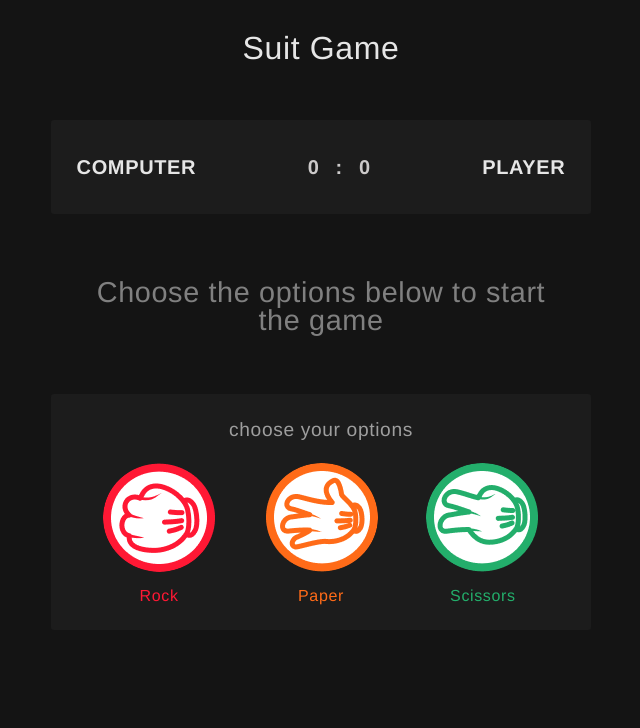
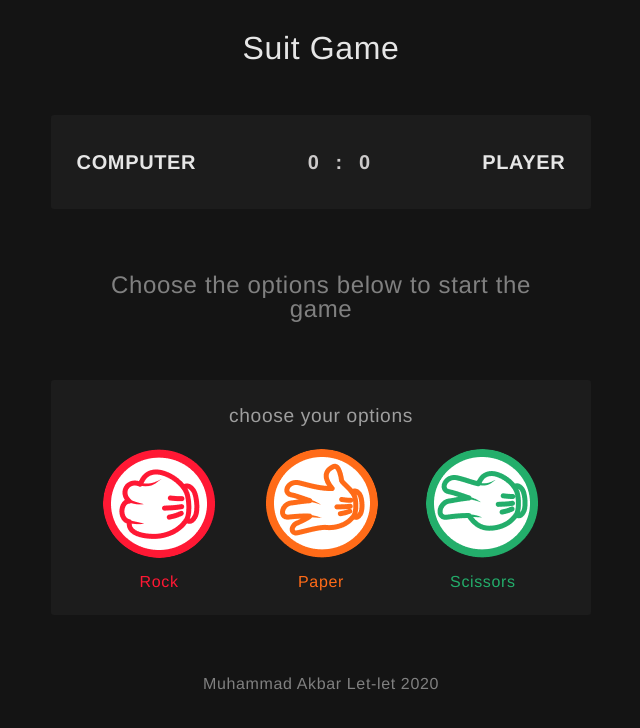
Before and after one commit to MuhammadAkbar11/rock-paper-scissors, a plain HTML site: page index.html in a window 1280 px wide. Shown: the whole page, without its empty margins (319-959 px from the left). Drawn offline with Linux system fonts and the light colour scheme.

Commit message:
tambah footer component

```diff
--- a/index.html
+++ b/index.html
@@ -63,7 +63,13 @@
                 </div>
             </div>
         </div>
+        <!-- <section clas ></section> -->
     </main>
+
+    <footer>
+        <h1>Muhammad Akbar Let-let 2020</h1>
+    </footer>
+
     <script src="main.js"></script>
 </body>
 
--- /dev/null
+++ b/scss/_footer.scss
@@ -0,0 +1,7 @@
+footer {
+  padding: 0.8rem 1rem;
+  color: grey;
+  margin-top: 3rem;
+  margin-bottom: 0px;
+  text-align: center;
+}
--- a/scss/_header.scss
+++ b/scss/_header.scss
@@ -1,5 +1,5 @@
 .header {
-  padding: 1rem 2rem;
+  padding: 1rem 1rem;
   display: flex;
   justify-content: center;
   font-size: 32px;
--- a/scss/_result.scss
+++ b/scss/_result.scss
@@ -10,7 +10,7 @@
   // background-color: lighten($body-color, $amount: 3);
 
   &-start {
-    font-size: 1.8rem;
+    font-size: 1.5rem;
     text-align: center;
     color: grey;
 
--- a/scss/_score.scss
+++ b/scss/_score.scss
@@ -1,5 +1,5 @@
 .score-board {
-  margin-top: 2.5rem;
+  margin-top: 2.2rem;
   padding: {
     top: 2.3rem;
     left: 1.6rem;
--- a/scss/styles.live.scss
+++ b/scss/styles.live.scss
@@ -6,11 +6,13 @@ body {
   background-color: $body-color;
   color: $light;
   letter-spacing: 0.04rem;
+  margin-bottom: 0px;
   @media #{$xs-layout} {
     padding: {
       top: 1rem;
       left: 1rem;
       right: 1rem;
+      box-shadow: 0px;
     }
   }
 
@@ -19,6 +21,7 @@ body {
       top: 1rem;
       left: 100px;
       right: 100px;
+      box-shadow: 0px;
     }
   }
 }
@@ -38,3 +41,4 @@ main {
 @import "./score";
 @import "./result";
 @import "./player_area";
+@import "./footer";
```
Also changed, not shown: css/styles.live.min.css, 1 other file.
